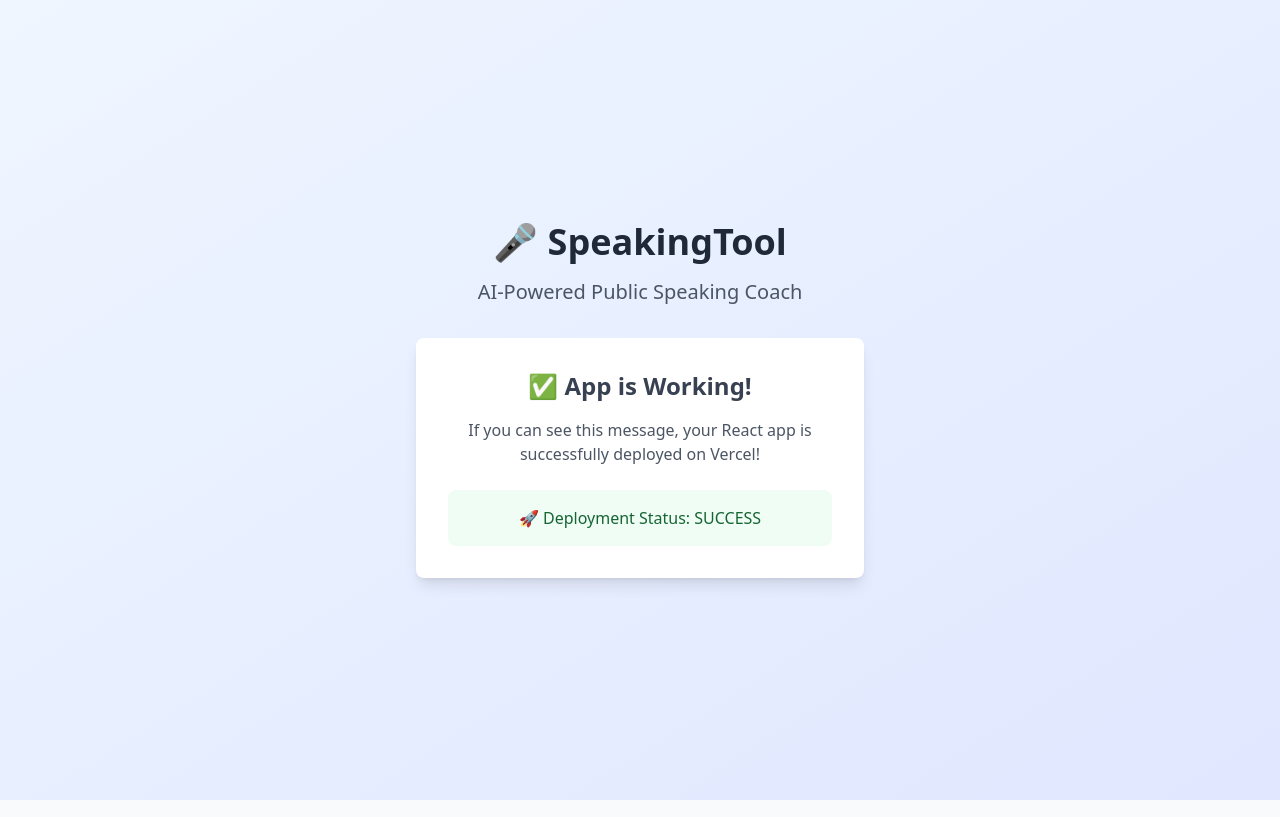
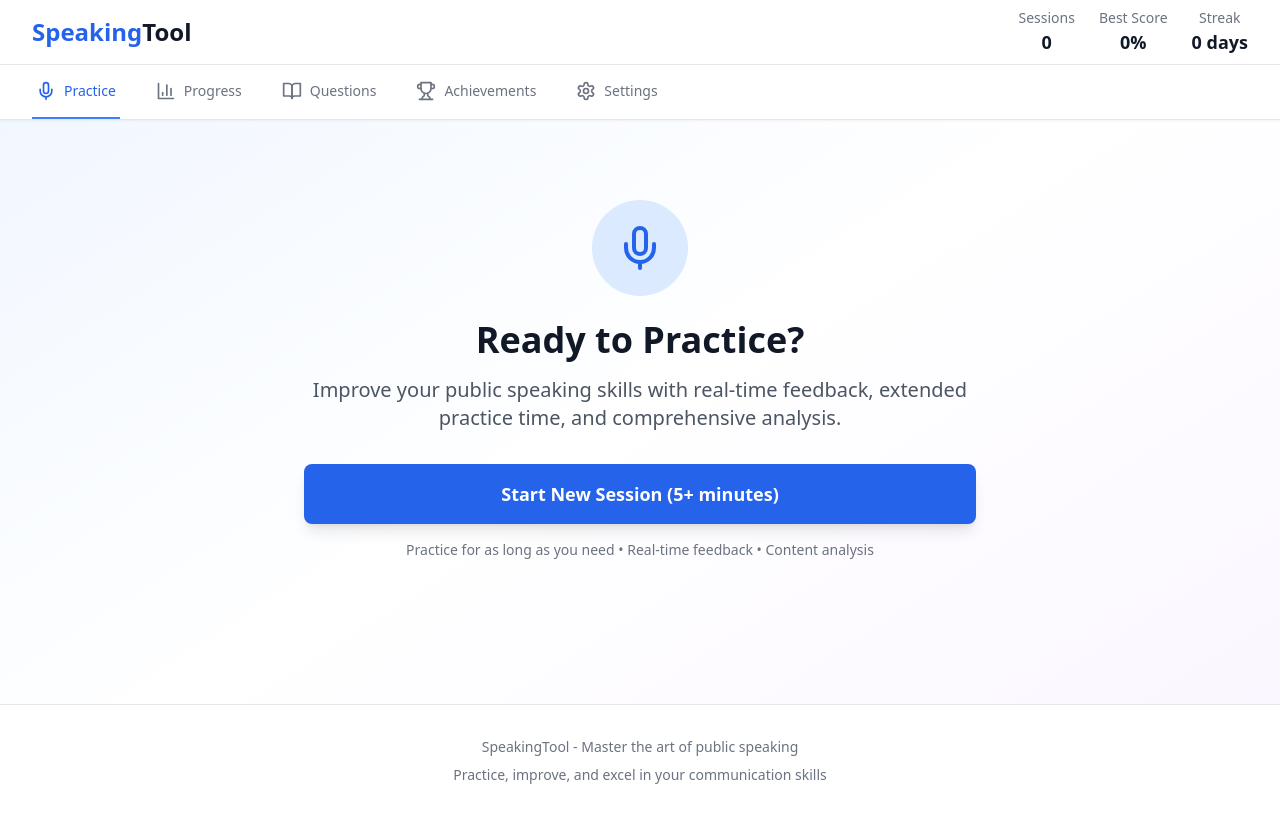
Before and after one commit to somtonweke1/speaking-tool, a React (Vite) app: page / in a window 1280 px wide. Built offline with nearby package versions, Linux system fonts and the light colour scheme.

Commit message:
Restore full SpeakingTool app - all features working on Vercel

```diff
--- a/src/App.tsx
+++ b/src/App.tsx
@@ -1,31 +1,157 @@
-import React from 'react'
+import React, { useState, useEffect } from 'react';
+import { motion, AnimatePresence } from 'framer-motion';
+import { Mic, BarChart3, BookOpen, Trophy, Settings } from 'lucide-react';
+import SpeakingSession from './components/SpeakingSession';
+import ProgressDashboard from './components/ProgressDashboard';
+import QuestionLibrary from './components/QuestionLibrary';
+import Achievements from './components/Achievements';
+import SettingsPanel from './components/SettingsPanel';
+import { UserProgress } from './types/index';
+
+type AppView = 'session' | 'progress' | 'library' | 'achievements' | 'settings';
 
 function App() {
+  const [currentView, setCurrentView] = useState<AppView>('session');
+  const [userProgress, setUserProgress] = useState<UserProgress>({
+    totalSessions: 0,
+    averageScore: 0,
+    bestScore: 0,
+    categories: {},
+    streak: 0
+  });
+
+  // Load user progress from localStorage on app start
+  useEffect(() => {
+    const savedProgress = localStorage.getItem('speakingToolProgress');
+    if (savedProgress) {
+      try {
+        setUserProgress(JSON.parse(savedProgress));
+      } catch (error) {
+        console.error('Error loading saved progress:', error);
+      }
+    }
+  }, []);
+
+  // Save user progress to localStorage whenever it changes
+  useEffect(() => {
+    localStorage.setItem('speakingToolProgress', JSON.stringify(userProgress));
+  }, [userProgress]);
+
+  const updateProgress = (newProgress: Partial<UserProgress>) => {
+    setUserProgress(prev => ({ ...prev, ...newProgress }));
+  };
+
+  const navigationItems = [
+    { id: 'session', label: 'Practice', icon: Mic, color: 'text-blue-600' },
+    { id: 'progress', label: 'Progress', icon: BarChart3, color: 'text-green-600' },
+    { id: 'library', label: 'Questions', icon: BookOpen, color: 'text-purple-600' },
+    { id: 'achievements', label: 'Achievements', icon: Trophy, color: 'text-yellow-600' },
+    { id: 'settings', label: 'Settings', icon: Settings, color: 'text-gray-600' }
+  ];
+
+  const renderCurrentView = () => {
+    switch (currentView) {
+      case 'session':
+        return <SpeakingSession onProgressUpdate={updateProgress} />;
+      case 'progress':
+        return <ProgressDashboard progress={userProgress} />;
+      case 'library':
+        return <QuestionLibrary />;
+      case 'achievements':
+        return <Achievements progress={userProgress} />;
+      case 'settings':
+        return <SettingsPanel />;
+      default:
+        return <SpeakingSession onProgressUpdate={updateProgress} />;
+    }
+  };
+
   return (
-    <div className="min-h-screen bg-gradient-to-br from-blue-50 to-indigo-100 flex items-center justify-center">
-      <div className="text-center">
-        <h1 className="text-4xl font-bold text-gray-800 mb-4">
-          🎤 SpeakingTool
-        </h1>
-        <p className="text-xl text-gray-600 mb-8">
-          AI-Powered Public Speaking Coach
-        </p>
-        <div className="bg-white rounded-lg shadow-lg p-8 max-w-md">
-          <h2 className="text-2xl font-semibold text-gray-700 mb-4">
-            ✅ App is Working!
-          </h2>
-          <p className="text-gray-600">
-            If you can see this message, your React app is successfully deployed on Vercel!
-          </p>
-          <div className="mt-6 p-4 bg-green-50 rounded-lg">
-            <p className="text-green-800 font-medium">
-              🚀 Deployment Status: SUCCESS
-            </p>
+    <div className="min-h-screen bg-gradient-to-br from-blue-50 via-white to-purple-50">
+      {/* Header */}
+      <header className="bg-white shadow-sm border-b border-gray-200">
+        <div className="max-w-7xl mx-auto px-4 sm:px-6 lg:px-8">
+          <div className="flex justify-between items-center h-16">
+            <div className="flex items-center">
+              <div className="flex-shrink-0">
+                <h1 className="text-2xl font-bold text-gray-900">
+                  <span className="text-blue-600">Speaking</span>Tool
+                </h1>
+              </div>
+            </div>
+
+            {/* Quick Stats */}
+            <div className="hidden md:flex items-center space-x-6">
+              <div className="text-center">
+                <div className="text-sm text-gray-500">Sessions</div>
+                <div className="text-lg font-semibold text-gray-900">{userProgress.totalSessions}</div>
+              </div>
+              <div className="text-center">
+                <div className="text-sm text-gray-500">Best Score</div>
+                <div className="text-lg font-semibold text-gray-900">{userProgress.bestScore}%</div>
+              </div>
+              <div className="text-center">
+                <div className="text-sm text-gray-500">Streak</div>
+                <div className="text-lg font-semibold text-gray-900">{userProgress.streak} days</div>
+              </div>
+            </div>
           </div>
         </div>
-      </div>
+      </header>
+
+      {/* Navigation */}
+      <nav className="bg-white shadow-sm border-b border-gray-200">
+        <div className="max-w-7xl mx-auto px-4 sm:px-6 lg:px-8">
+          <div className="flex space-x-8">
+            {navigationItems.map((item) => {
+              const Icon = item.icon;
+              const isActive = currentView === item.id;
+
+              return (
+                <button
+                  key={item.id}
+                  onClick={() => setCurrentView(item.id as AppView)}
+                  className={`flex items-center space-x-2 py-4 px-1 border-b-2 font-medium text-sm transition-colors duration-200 ${
+                    isActive
+                      ? 'border-blue-500 text-blue-600'
+                      : 'border-transparent text-gray-500 hover:text-gray-700 hover:border-gray-300'
+                  }`}
+                >
+                  <Icon className="w-5 h-5" />
+                  <span>{item.label}</span>
+                </button>
+              );
+            })}
+          </div>
+        </div>
+      </nav>
+
+      {/* Main Content */}
+      <main className="max-w-7xl mx-auto px-4 sm:px-6 lg:px-8 py-8">
+        <AnimatePresence mode="wait">
+          <motion.div
+            key={currentView}
+            initial={{ opacity: 0, y: 20 }}
+            animate={{ opacity: 1, y: 0 }}
+            exit={{ opacity: 0, y: -20 }}
+            transition={{ duration: 0.3 }}
+          >
+            {renderCurrentView()}
+          </motion.div>
+        </AnimatePresence>
+      </main>
+
+      {/* Footer */}
+      <footer className="bg-white border-t border-gray-200 mt-16">
+        <div className="max-w-7xl mx-auto px-4 sm:px-6 lg:px-8 py-8">
+          <div className="text-center text-gray-500 text-sm">
+            <p>SpeakingTool - Master the art of public speaking</p>
+            <p className="mt-2">Practice, improve, and excel in your communication skills</p>
+          </div>
+        </div>
+      </footer>
     </div>
-  )
+  );
 }
 
-export default App
+export default App;
```
